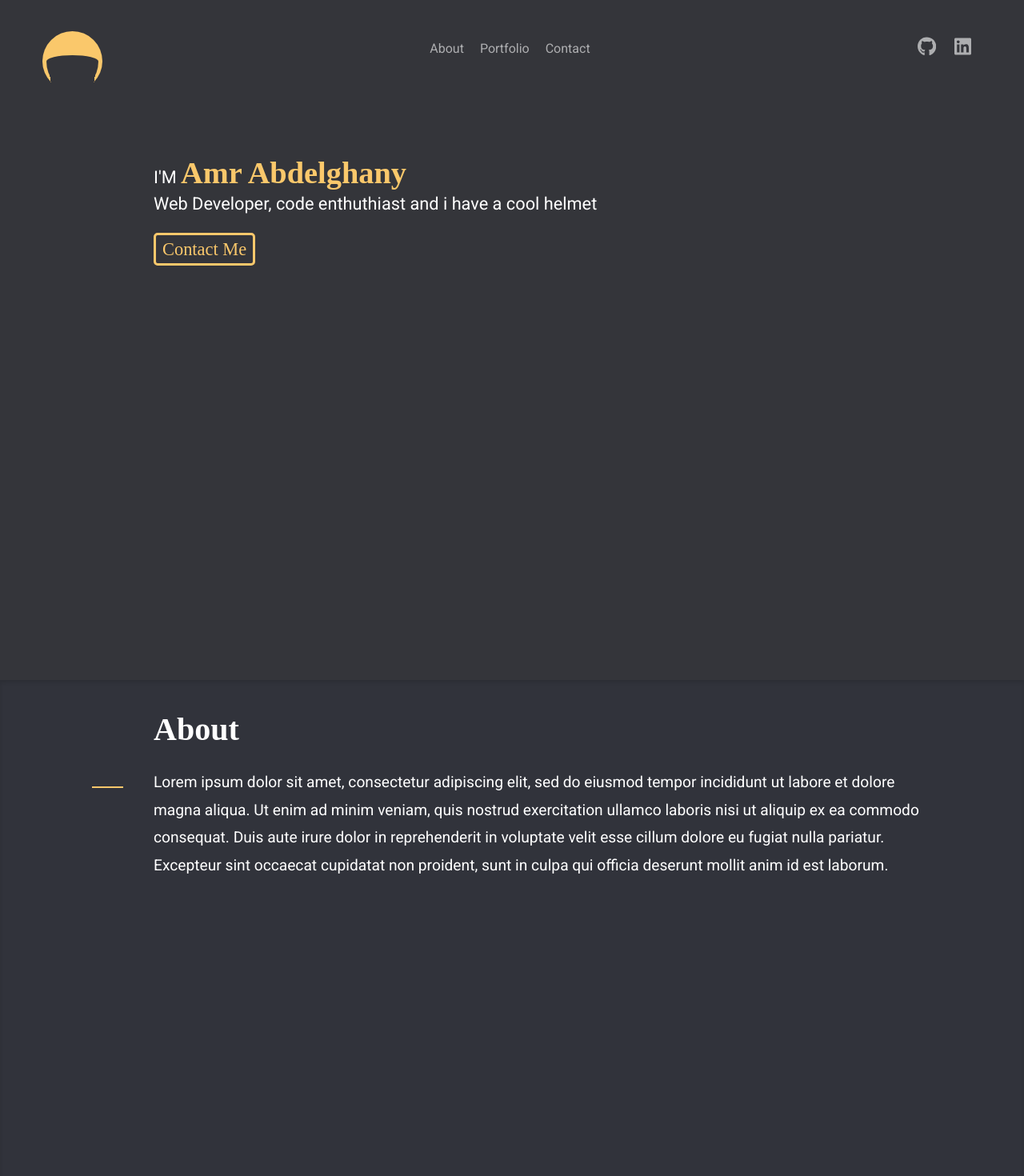
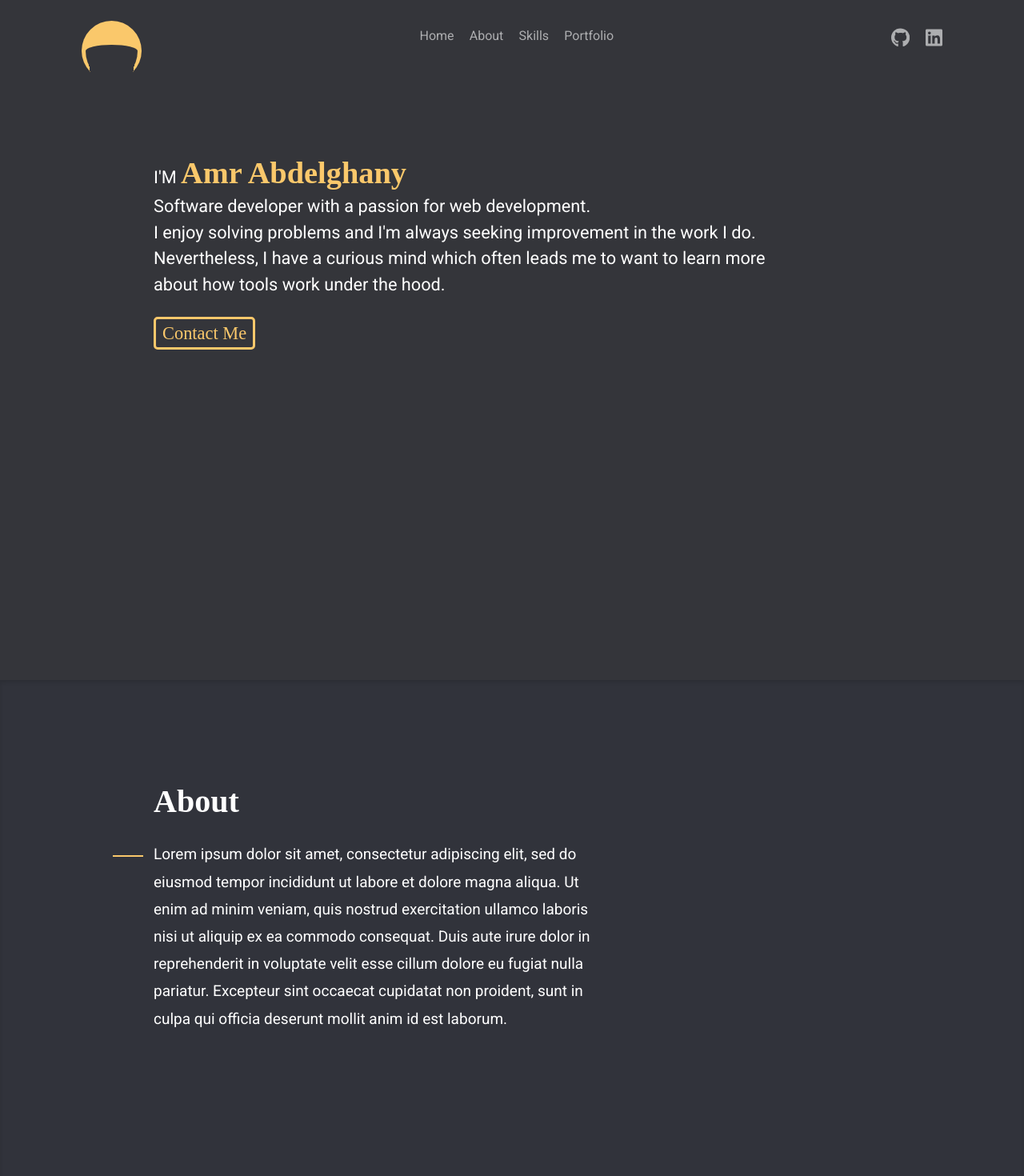
Before and after one commit to Amr097/my-portfolio, a Next.js app: page / in a window 1280 px wide. Shown: the top 1470 px of the page at 80% size. Built offline with nearby package versions, Linux system fonts and the light colour scheme; a web font is replaced by a local one.

Commit message:
Completed Header and Intro sections

```diff
--- a/src/components/header.js
+++ b/src/components/header.js
@@ -1,17 +1,36 @@
+import React from 'react';
+
+
 export default function Header(){
-    return(
+
+     const toggleActive = ()=>{
+     const navLink =  document.querySelector('ul.navbar-links');
+     navLink.classList.toggle('active');
+     const socialLink =  document.querySelector('div.social');
+     socialLink.classList.toggle('active');
+     }
+  return(
         <header>
-   <div className="logo">
+     <nav>
+     <a href="#" className="logo">
+     </a>
+     <a className="toggle-button" onClick={toggleActive}>
+      <span className="bar"></span>
+      <span className="bar"></span>
+      <span className="bar"></span>
+     </a>
+     <ul className="navbar-links">
+     <li><a href='#'>Home</a></li>
+      <li><a href='#about'>About</a></li>
+      <li><a href='#skills'>Skills</a></li>
+      <li><a href='#portfolio'>Portfolio</a></li>
+     </ul>
+
+      <div className='social'>
+      <a target='_blank' href='https://github.com/Amr097'><svg id='github' xmlns="http://www.w3.org/2000/svg" viewBox="0 0 496 512"><path d="M165.9 397.4c0 2-2.3 3.6-5.2 3.6-3.3.3-5.6-1.3-5.6-3.6 0-2 2.3-3.6 5.2-3.6 3-.3 5.6 1.3 5.6 3.6zm-31.1-4.5c-.7 2 1.3 4.3 4.3 4.9 2.6 1 5.6 0 6.2-2s-1.3-4.3-4.3-5.2c-2.6-.7-5.5.3-6.2 2.3zm44.2-1.7c-2.9.7-4.9 2.6-4.6 4.9.3 2 2.9 3.3 5.9 2.6 2.9-.7 4.9-2.6 4.6-4.6-.3-1.9-3-3.2-5.9-2.9zM244.8 8C106.1 8 0 113.3 0 252c0 110.9 69.8 205.8 169.5 239.2 12.8 2.3 17.3-5.6 17.3-12.1 0-6.2-.3-40.4-.3-61.4 0 0-70 15-84.7-29.8 0 0-11.4-29.1-27.8-36.6 0 0-22.9-15.7 1.6-15.4 0 0 24.9 2 38.6 25.8 21.9 38.6 58.6 27.5 72.9 20.9 2.3-16 8.8-27.1 16-33.7-55.9-6.2-112.3-14.3-112.3-110.5 0-27.5 7.6-41.3 23.6-58.9-2.6-6.5-11.1-33.3 2.6-67.9 20.9-6.5 69 27 69 27 20-5.6 41.5-8.5 62.8-8.5s42.8 2.9 62.8 8.5c0 0 48.1-33.6 69-27 13.7 34.7 5.2 61.4 2.6 67.9 16 17.7 25.8 31.5 25.8 58.9 0 96.5-58.9 104.2-114.8 110.5 9.2 7.9 17 22.9 17 46.4 0 33.7-.3 75.4-.3 83.6 0 6.5 4.6 14.4 17.3 12.1C428.2 457.8 496 362.9 496 252 496 113.3 383.5 8 244.8 8zM97.2 352.9c-1.3 1-1 3.3.7 5.2 1.6 1.6 3.9 2.3 5.2 1 1.3-1 1-3.3-.7-5.2-1.6-1.6-3.9-2.3-5.2-1zm-10.8-8.1c-.7 1.3.3 2.9 2.3 3.9 1.6 1 3.6.7 4.3-.7.7-1.3-.3-2.9-2.3-3.9-2-.6-3.6-.3-4.3.7zm32.4 35.6c-1.6 1.3-1 4.3 1.3 6.2 2.3 2.3 5.2 2.6 6.5 1 1.3-1.3.7-4.3-1.3-6.2-2.2-2.3-5.2-2.6-6.5-1zm-11.4-14.7c-1.6 1-1.6 3.6 0 5.9 1.6 2.3 4.3 3.3 5.6 2.3 1.6-1.3 1.6-3.9 0-6.2-1.4-2.3-4-3.3-5.6-2z"/></svg></a>
+      <a target='_blank' href='https://www.linkedin.com/in/amrabdelghany/'><svg id='linkedin' xmlns="http://www.w3.org/2000/svg" viewBox="0 0 448 512"><path d="M416 32H31.9C14.3 32 0 46.5 0 64.3v383.4C0 465.5 14.3 480 31.9 480H416c17.6 0 32-14.5 32-32.3V64.3c0-17.8-14.4-32.3-32-32.3zM135.4 416H69V202.2h66.5V416zm-33.2-243c-21.3 0-38.5-17.3-38.5-38.5S80.9 96 102.2 96c21.2 0 38.5 17.3 38.5 38.5 0 21.3-17.2 38.5-38.5 38.5zm282.1 243h-66.4V312c0-24.8-.5-56.7-34.5-56.7-34.6 0-39.9 27-39.9 54.9V416h-66.4V202.2h63.7v29.2h.9c8.9-16.8 30.6-34.5 62.9-34.5 67.2 0 79.7 44.3 79.7 101.9V416z"/></svg></a>
      </div>
-     <nav>
-      <a href=''>About</a>
-      <a href=''>Portfolio</a>
-      <a href=''>Contact</a>
      </nav>
-     <div className='social'>
-      <a href=''><svg id='github' xmlns="http://www.w3.org/2000/svg" viewBox="0 0 496 512"><path d="M165.9 397.4c0 2-2.3 3.6-5.2 3.6-3.3.3-5.6-1.3-5.6-3.6 0-2 2.3-3.6 5.2-3.6 3-.3 5.6 1.3 5.6 3.6zm-31.1-4.5c-.7 2 1.3 4.3 4.3 4.9 2.6 1 5.6 0 6.2-2s-1.3-4.3-4.3-5.2c-2.6-.7-5.5.3-6.2 2.3zm44.2-1.7c-2.9.7-4.9 2.6-4.6 4.9.3 2 2.9 3.3 5.9 2.6 2.9-.7 4.9-2.6 4.6-4.6-.3-1.9-3-3.2-5.9-2.9zM244.8 8C106.1 8 0 113.3 0 252c0 110.9 69.8 205.8 169.5 239.2 12.8 2.3 17.3-5.6 17.3-12.1 0-6.2-.3-40.4-.3-61.4 0 0-70 15-84.7-29.8 0 0-11.4-29.1-27.8-36.6 0 0-22.9-15.7 1.6-15.4 0 0 24.9 2 38.6 25.8 21.9 38.6 58.6 27.5 72.9 20.9 2.3-16 8.8-27.1 16-33.7-55.9-6.2-112.3-14.3-112.3-110.5 0-27.5 7.6-41.3 23.6-58.9-2.6-6.5-11.1-33.3 2.6-67.9 20.9-6.5 69 27 69 27 20-5.6 41.5-8.5 62.8-8.5s42.8 2.9 62.8 8.5c0 0 48.1-33.6 69-27 13.7 34.7 5.2 61.4 2.6 67.9 16 17.7 25.8 31.5 25.8 58.9 0 96.5-58.9 104.2-114.8 110.5 9.2 7.9 17 22.9 17 46.4 0 33.7-.3 75.4-.3 83.6 0 6.5 4.6 14.4 17.3 12.1C428.2 457.8 496 362.9 496 252 496 113.3 383.5 8 244.8 8zM97.2 352.9c-1.3 1-1 3.3.7 5.2 1.6 1.6 3.9 2.3 5.2 1 1.3-1 1-3.3-.7-5.2-1.6-1.6-3.9-2.3-5.2-1zm-10.8-8.1c-.7 1.3.3 2.9 2.3 3.9 1.6 1 3.6.7 4.3-.7.7-1.3-.3-2.9-2.3-3.9-2-.6-3.6-.3-4.3.7zm32.4 35.6c-1.6 1.3-1 4.3 1.3 6.2 2.3 2.3 5.2 2.6 6.5 1 1.3-1.3.7-4.3-1.3-6.2-2.2-2.3-5.2-2.6-6.5-1zm-11.4-14.7c-1.6 1-1.6 3.6 0 5.9 1.6 2.3 4.3 3.3 5.6 2.3 1.6-1.3 1.6-3.9 0-6.2-1.4-2.3-4-3.3-5.6-2z"/></svg></a>
-      <a  href=''><svg id='linkedin' xmlns="http://www.w3.org/2000/svg" viewBox="0 0 448 512"><path d="M416 32H31.9C14.3 32 0 46.5 0 64.3v383.4C0 465.5 14.3 480 31.9 480H416c17.6 0 32-14.5 32-32.3V64.3c0-17.8-14.4-32.3-32-32.3zM135.4 416H69V202.2h66.5V416zm-33.2-243c-21.3 0-38.5-17.3-38.5-38.5S80.9 96 102.2 96c21.2 0 38.5 17.3 38.5 38.5 0 21.3-17.2 38.5-38.5 38.5zm282.1 243h-66.4V312c0-24.8-.5-56.7-34.5-56.7-34.6 0-39.9 27-39.9 54.9V416h-66.4V202.2h63.7v29.2h.9c8.9-16.8 30.6-34.5 62.9-34.5 67.2 0 79.7 44.3 79.7 101.9V416z"/></svg></a>
-     </div>
    </header>
     )
 }
--- a/src/components/intro.js
+++ b/src/components/intro.js
@@ -8,8 +8,10 @@
     return(
     <section id="intro">
      <article>
-      <p className={classes}>I'M <span>Amr Abdelghany</span><br/>Web Developer, code enthuthiast and i have a cool helmet</p>
-      <a className={classes}>Contact Me</a>
+      <p className={classes}>I'M <span>Amr Abdelghany</span><br/>Software developer with a passion for web development.
+      <br/> I enjoy solving problems and I'm always seeking improvement in the work I do.<br/>
+      Nevertheless, I have a curious mind which often leads me to want to learn more about how tools work under the hood.</p>
+      <a target='_blank' href="https://mail.google.com/mail/u/0/?fs=1&to=amruser97@gmail.com&su=SUBJECT&body=BODY&tf=cm" className={classes}>Contact Me</a>
      </article>
     </section>
     )
--- /dev/null
+++ b/src/components/portfolio.js
@@ -0,0 +1,52 @@
+
+
+export default function Portfolio(){
+    return(
+    <div className="container">
+    <section id="portfolio">
+     <h2>Portfolio</h2>
+     <div className="portfolio-container">
+      <figure className="portfolio-card">
+
+       <div className="effect">
+        <a>Github</a>
+       </div>
+
+       <img src="/images/istockphoto-1365847213-612x612.jpg" alt=""/>
+
+      </figure>
+
+      <figure className="portfolio-card">
+
+       <div className="effect">
+        <a>Github</a>
+       </div>
+
+       <img src="/images/istockphoto-1365847213-612x612.jpg" alt=""/>
+
+      </figure>
+
+      <figure className="portfolio-card">
+
+       <div className="effect">
+        <a>Github</a>
+       </div>
+
+       <img src="/images/istockphoto-1365847213-612x612.jpg" alt=""/>
+
+      </figure>
+
+      <figure className="portfolio-card">
+
+       <div className="effect">
+         <a>Github</a>
+       </div>
+
+       <img src="/images/istockphoto-1365847213-612x612.jpg" alt=""/>
+
+      </figure>
+     </div>
+    </section>
+    </div>
+    )
+}
--- a/src/pages/_app.js
+++ b/src/pages/_app.js
@@ -3,9 +3,11 @@
 import '../styles/intro.scss'
 import '../styles/about.scss'
 import '../styles/skills.scss'
+import '../styles/portfolio.scss'
 import Head from 'next/head'
 
+
+
 export default function App({ Component, pageProps }) {
-
   return <Component {...pageProps} />
 }
--- a/src/pages/index.js
+++ b/src/pages/index.js
@@ -1,15 +1,16 @@
-import Head from 'next/head'
-import Image from 'next/image'
 import { Inter } from 'next/font/google'
 import Intro from 'src/components/intro'
 import Header from 'src/components/header'
 import About from 'src/components/about'
 import Skills from 'src/components/skills'
+import Portfolio from 'src/components/portfolio'
 import { useEffect } from 'react'
+
 
 const inter = Inter({ subsets: ['latin'] })
 
 export default function Home() {
+
   useEffect(()=>{
    const observer = new IntersectionObserver((entries,opts)=>{
      entries.forEach(entry=>{
@@ -17,7 +18,8 @@
      });
    });
    observer.observe(document.querySelector('div.skills-container'));
-   observer.observe(document.querySelector('article a, article p'))
+   observer.observe(document.querySelector('article a, article p'));
+
   }, [])
   return (
    <main>
@@ -25,6 +27,7 @@
     <Intro />
     <About/>
     <Skills />
+    <Portfolio />
    </main>
   )
 }
--- a/src/styles/about.scss
+++ b/src/styles/about.scss
@@ -7,7 +7,7 @@
 section#about{
     margin: 0 auto;
     padding-left: 5%;
-    padding-top: 3%;
+    padding-top: 10%;
     max-width: 80vw;
     height: 100vh;
 }
@@ -23,16 +23,17 @@
 
 #about article p{
     line-height: 1.8;
-    font-size: max(1.5vw, 19px);
+    font-size: max(1.2vw, 19px);
+    width: max(60%, 300px);
 }
 
 #about article p::before{
  content: '';
  display: block;
  width: 3vw;
- height: 0.2vh;
+ height: 0.3vh;
  background-color:#FAC86B;
- margin-left: -6vw;
+ margin-left: -4vw;
  position: relative;
- top: min(25px, 3vh);
+ top: min(25px, 2.5vh);
 }
--- a/src/styles/globals.scss
+++ b/src/styles/globals.scss
@@ -12,6 +12,7 @@
     color: white;
     display: flex;
     flex-direction: column;
+    margin: 0;
 }
 
 h2{
--- a/src/styles/header.scss
+++ b/src/styles/header.scss
@@ -1,5 +1,5 @@
+
 .logo{
-  flex: 0 1 1;
   position: relative;
   border-top: max(30px,3vh) solid #FAC86B;
   border-right: 5px solid #FAC86B;
@@ -7,50 +7,53 @@
   border-radius: 50%;
   width: 75px;
   height: 75px;
-  margin: 4vh 0 0 3vw;
+  margin: 0;
 }
 
 
 
 header{
-    flex: 1;
-    display: flex;
-    margin: 0 auto;
-    padding: 1vh 15px;
+    padding-top: 2vw;
     height: 15vh;
     width: 100vw;
     align-items: center;
-    justify-content: space-between;
     position: fixed;
-    background-color: #34353A;
+    background-color: transparent;
     z-index: 10;
+}
+ul{
+    list-style: none;
+    display: flex;
+    text-align: center;
+    gap: 1.5vw;
+    padding-top: 0.7vw;
 }
 
 header nav{
-    flex: 1 1 0;
+    padding: 0 8vw 0 8vw;
+    display: flex;
     text-align: center;
+    justify-content: space-between;
 }
 
 header nav a{
     text-decoration: none;
     color: rgb(255, 255, 255, .6);
-    padding: 10px;
-    margin-top: 4vh;
+
 }
 
 header nav a:hover{
    color: white;
 }
 
-div.social{
-    flex: 0 1 1;
-    padding-right: 4vw;
+.social{
     display: flex;
-    gap: 1.8vw;
-    justify-content: flex-end;
+    gap: 1.5vw;
+    padding-top: 0.7vw;
 }
 
 div.social a svg{
+
   height: 3vh;
   fill: rgba(255, 255, 255, 0.6);
 }
@@ -62,3 +65,85 @@
 .social a svg#github:hover{
     fill: rgb(255, 255, 255);
 }
+
+.toggle-button{
+  position: absolute;
+  top: 15px;
+  right: 30px;
+  display: none;
+  flex-direction: column;
+  justify-content: space-between;
+  width: 30px;
+  height: 21px;
+}
+
+.toggle-button .bar{
+    background-color:rgba(255, 255, 255, 0.6);
+    border-radius: 20px;
+    height: 3px;
+    width: 100%;
+}
+
+@media (max-width: 600px) {
+    .toggle-button{
+        display: flex;
+        cursor: pointer;
+    }
+
+    .social, .logo{
+        display: none;
+    }
+
+header nav{
+    flex-direction: column;
+    justify-content: space-between;
+    padding: 0;
+}
+ul{
+    flex-direction: column;
+    align-self: flex-end;
+    gap: 8px;
+    position: relative;
+    top:35px;
+    background-color: transparent;
+    right: 20px;
+    opacity: 0;
+    pointer-events: none;
+    transform: translateY(-10px);
+}
+// .social{
+//     position: relative;
+//     top: -28px;
+//     right: 25px;
+//     align-self: flex-end;
+//     gap: 6px;
+//     background-color: #34353A;
+//     display: none;
+// }
+.logo{
+    right: -15px;
+}
+
+div.social a svg{
+
+    height: 2.3vh;
+    fill: rgba(255, 255, 255, 0.6);
+  }
+
+ul.active{
+    opacity: 1;
+    transition: all .4s ease-in-out;
+    box-shadow: 0 2px 5px 0 rgba(0, 0, 0, 0.1);
+    padding: 15px;
+    pointer-events: all;
+    transform: translateY(0);
+}
+
+.navbar-links li a:hover {
+    color: white;
+}
+
+.social.active{
+    display: none;
+}
+}
--- a/src/styles/intro.scss
+++ b/src/styles/intro.scss
@@ -6,6 +6,12 @@
     padding-top: max(15%, 150px);
     padding-left: 5%
 }
+
+#intro article{
+    width: 60vw;
+    line-height: 1.5;
+}
+
 
 #intro p{
     color: white;
@@ -44,6 +50,11 @@
     bottom: -50px;
 }
 
+#intro a:hover{
+    box-shadow: inset 150px 0 0 0 #FAC86B;
+    color: #34353A;
+}
+
 #intro a.visible{
   opacity: 1;
   bottom: 0;
--- /dev/null
+++ b/src/styles/portfolio.scss
@@ -0,0 +1,74 @@
+section#portfolio{
+    margin: 0 auto;
+    padding-left: 5%;
+    padding-top: 7.5%;
+    max-width: 80vw;
+    height: 100vh;
+    text-align: center;
+}
+
+.portfolio-container{
+   display: grid;
+   grid-template-columns: repeat(2, 0.1fr);
+   row-gap: 3.5vw;
+   column-gap: 2vw;
+   padding-bottom: 3vh;
+   align-items: center;
+   justify-content: center;
+
+   .effect{
+   position: absolute;
+   display: flex;
+   width: max(17vw,150px);
+   height: max(15vw, 120px);
+   background-color: transparent;
+   backdrop-filter: blur(5px);
+   justify-content: center;
+   align-items: center;
+   border-radius: 15px;
+   opacity: 0;
+   transition: all .1s ease-in;
+   }
+
+   img{
+    display: block;
+    width: max(17vw,150px);
+    height: max(15vw, 120px);
+    border-radius: 15px;
+}
+
+ a{
+    position: relative;
+    height: 5vh;
+    padding: 0.5vw 1vw;
+    font-weight: bold;
+    font-size: max(1vw, 10px);
+    color: #333333;
+    background: #ffffff;
+    border-radius: 7px;
+    opacity: 0;
+    transition: all .2s ease-out;
+}
+
+
+}
+
+.portfolio-container :hover{
+   .effect a{
+        opacity: 1;
+    }
+
+    div.effect{
+      opacity: 1;
+    }
+}
+
+.effect a:hover{
+    transform: translateY(-3px);
+    box-shadow: 0 10px 20px rgba(0, 0, 0, 0.2);
+}
+
+.effect a:active{
+    transform: translateY(-1px);
+    box-shadow: 0 5px 10px rgba(0, 0, 0, 0.2);
+}
--- a/src/styles/skills.scss
+++ b/src/styles/skills.scss
@@ -4,7 +4,7 @@
 
 section#skills{
     margin: 0 auto;
-    padding-top: 8vh;
+    padding-top: 10%;
     height: 100vh;
     max-width: 80vw;
 }
@@ -26,8 +26,8 @@
 .skill-box{
   opacity: 0;
   font-size: min(2.5vw,15px);
-  width: 15vw;
-  max-height: 35vh;
+  width: 13vw;
+  max-height: 30vh;
   display: flex;
   flex-direction: column;
   align-items: center;
```
Also changed, not shown: package.json (+6 -1 lines), public/images/istockphoto-1365847213-612x612.jpg (added), 1 other file (tests, documents, lock files or other folders).
